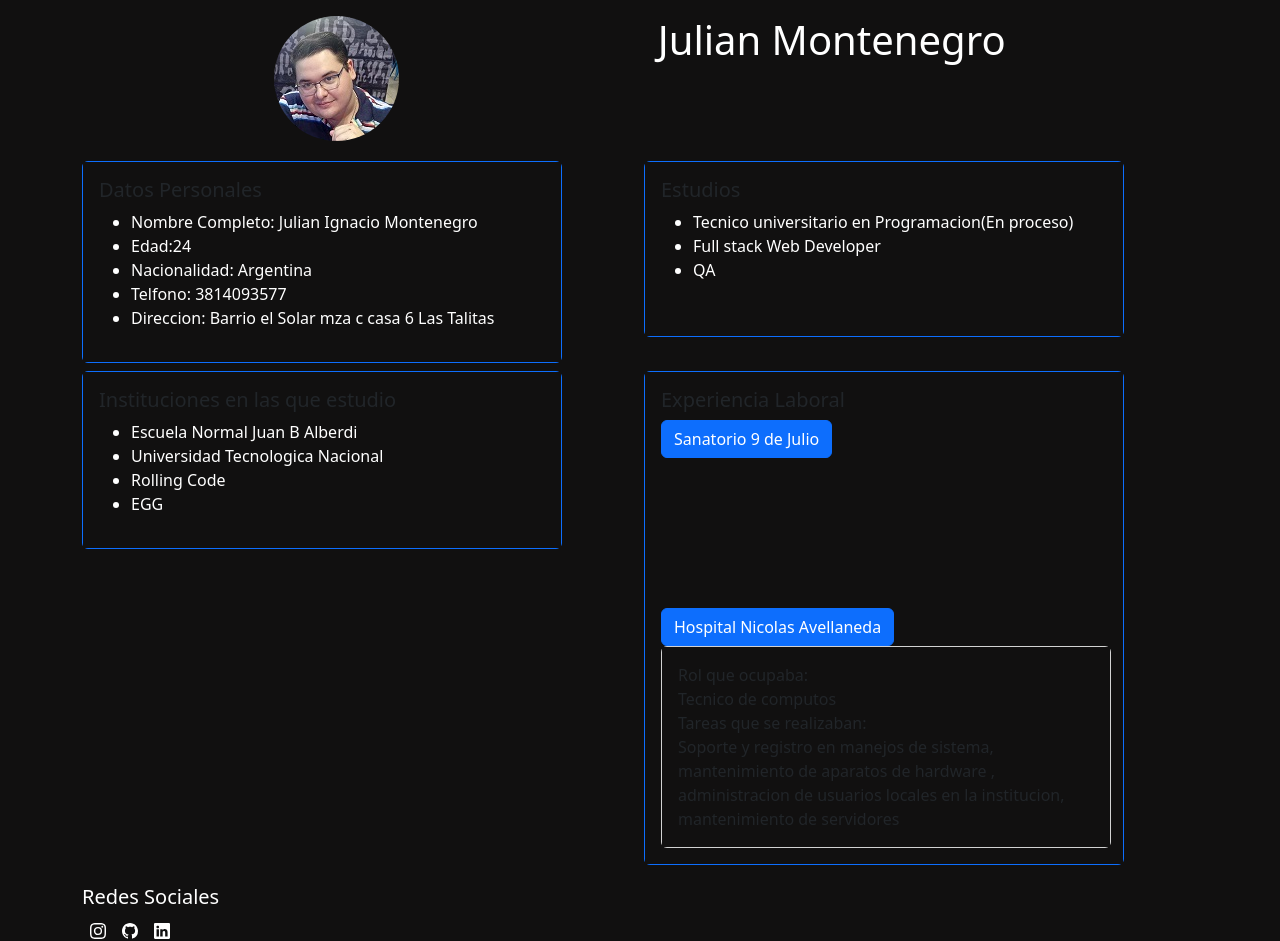
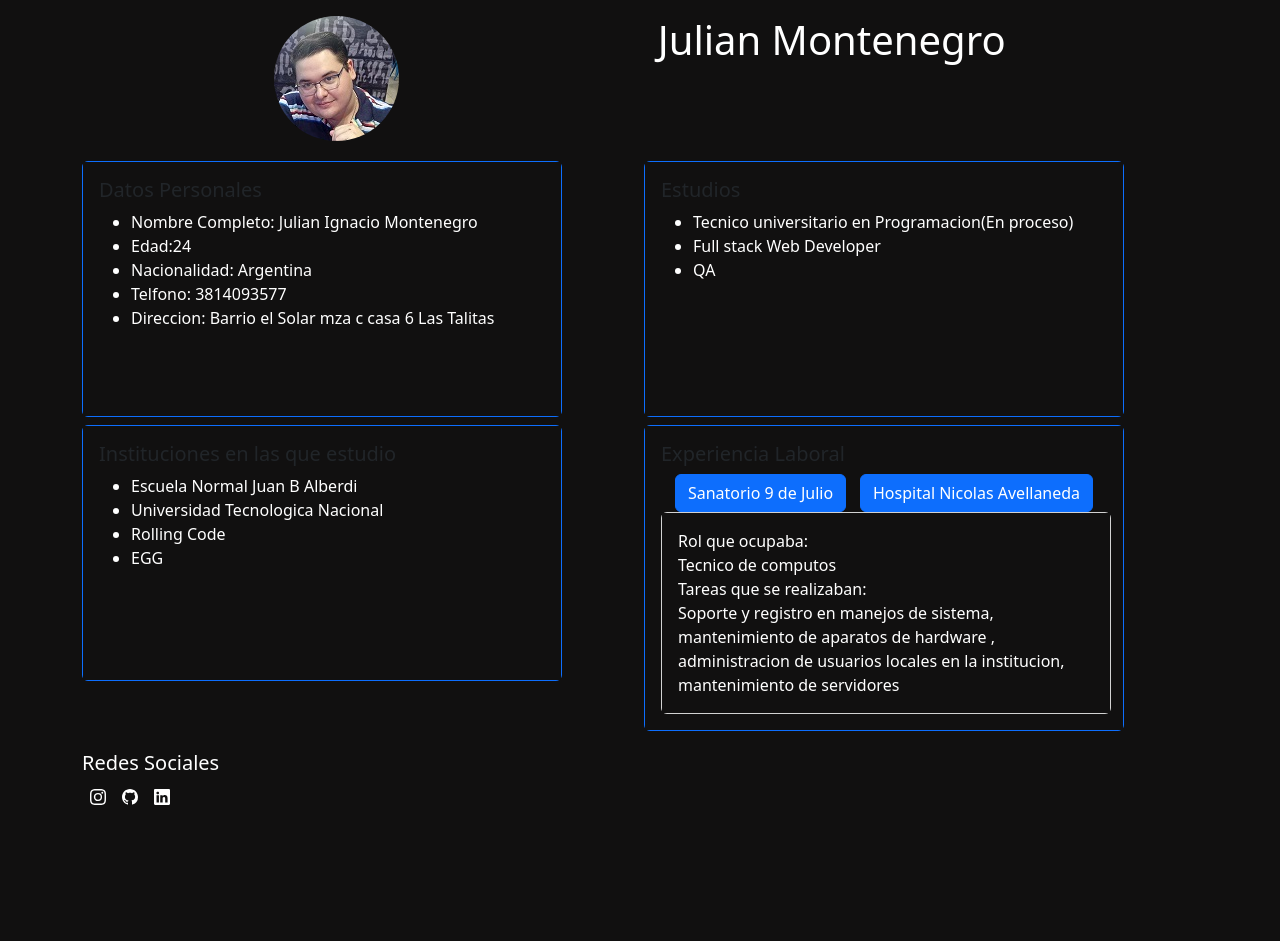
Before and after one commit to JulianIgnacio/TPN-Programacion-3, a React (Vite) app: page / in a window 1280 px wide. Both pictures are taken after a click on the button "Hospital Nicolas Avellaneda". After the commit the page ends 807 px from the top, so only its background shows below. Built offline with nearby package versions, Linux system fonts and the light colour scheme.

Commit message:
se ajusto desplegable a tamaño de card

```diff
--- a/src/Components/main.jsx
+++ b/src/Components/main.jsx
@@ -2,7 +2,7 @@ import { useState } from 'react';
 import Container from 'react-bootstrap/Container';
 import Row from 'react-bootstrap/Row';
 import Col from 'react-bootstrap/Col';
-import { Card , Button , Collapse, Accordion} from 'react-bootstrap';
+import { Card , Button , Collapse} from 'react-bootstrap';
 import '../css/main.css'
 
 const Main = (props) => {
@@ -11,12 +11,12 @@ const Main = (props) => {
 
     return (
         <>
-        {//las cards row,col,container y Accordion se llaman desde react-bootstrap
+        {//las cards row,col,container se llaman desde react-bootstrap
 }
         <Container >
         <Row xs={1} md={2}  className="g-2">
         <Col>
-          <Card border='primary' style={{ width: '30rem' }}>
+          <Card border='primary' style={{ width: '30rem' , height: '16rem'}}>
             <Card.Body>
               <Card.Title>Datos Personales</Card.Title>
               <Card.Text>
@@ -32,7 +32,7 @@ const Main = (props) => {
           </Card>
         </Col>
         <Col>
-          <Card border='primary' style={{ width: '30rem' , height: '11rem'}}>
+          <Card border='primary' style={{ width: '30rem' , height: '16rem'}}>
             <Card.Body>
               <Card.Title>Estudios</Card.Title>
               <Card.Text>
@@ -46,7 +46,7 @@ const Main = (props) => {
           </Card>
         </Col>
         <Col>
-          <Card border='primary' style={{ width: '30rem' }}>
+          <Card border='primary' style={{ width: '30rem' ,height: '16rem'}}>
             <Card.Body>
               <Card.Title>Instituciones en las que estudio</Card.Title>
               <Card.Text>
@@ -61,10 +61,11 @@ const Main = (props) => {
           </Card>
         </Col>
         <Col>
-          <Card border='primary' style={{ width: '30rem' , minheight: '11rem'}}>
+          <Card className='d-flex'border='primary' style={{ width: '30rem' , minheight: '11rem'}}>
             <Card.Body>
               <Card.Title >Experiencia Laboral</Card.Title>
               <Card.Text>
+                <div className='d-flex justify-content-evenly'>
               <Button
               onClick={() => setOpen(!open)}
               aria-controls="example-collapse-text"
@@ -72,10 +73,19 @@ const Main = (props) => {
               >
                 {props.Alumno.Experiencia_Laboral[0]}
               </Button>
-              <div style={{ minHeight: '150px' }}>
+              <Button
+              onClick={() => setOpen2(!open2)}
+              aria-controls="example-collapse-text2"
+              aria-expanded={open2}
+              >
+                {props.Alumno.Experiencia_Laboral[1]}
+              </Button>
+                </div>
+                <section className='d-flex justify-content-evenly'>
+                <div style={{ minHeight: '150px' }}>
                 <Collapse in={open} dimension="width">
                   <div id="example-collapse-text">
-                    <Card body style={{ width: '400px' }}>
+                    <Card body style={{ width: '400px' , color:'white'}}>
                     Rol que ocupaba:
                       <br />
                        {props.Alumno.RolyTareas[0]}
@@ -87,17 +97,10 @@ const Main = (props) => {
                   </div>
                 </Collapse>
               </div>
-              <Button
-              onClick={() => setOpen2(!open2)}
-              aria-controls="example-collapse-text2"
-              aria-expanded={open2}
-              >
-                {props.Alumno.Experiencia_Laboral[1]}
-              </Button>
               <div style={{ minHeight: '150px' }}>
                 <Collapse in={open2} dimension="width">
                   <div id="example-collapse-text2">
-                    <Card body style={{ width: '450px' }}>
+                    <Card body style={{ width: '450px' , color:'white'}}>
                     Rol que ocupaba:
                       <br />
                        {props.Alumno.RolyTareas[2]}
@@ -109,6 +112,8 @@ const Main = (props) => {
                   </div>
                 </Collapse>
               </div>
+                </section>
+
               </Card.Text>
             </Card.Body>
           </Card>
```
